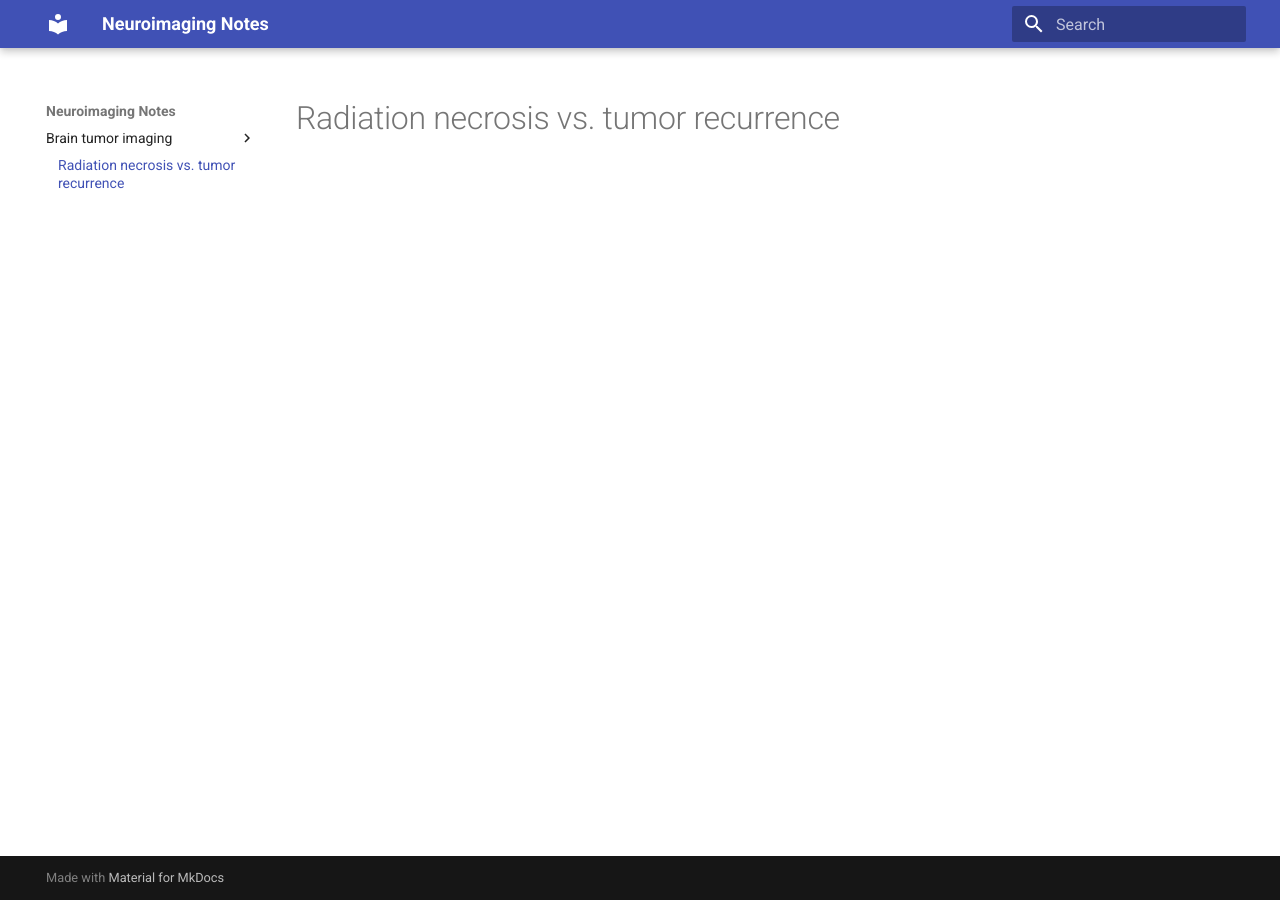
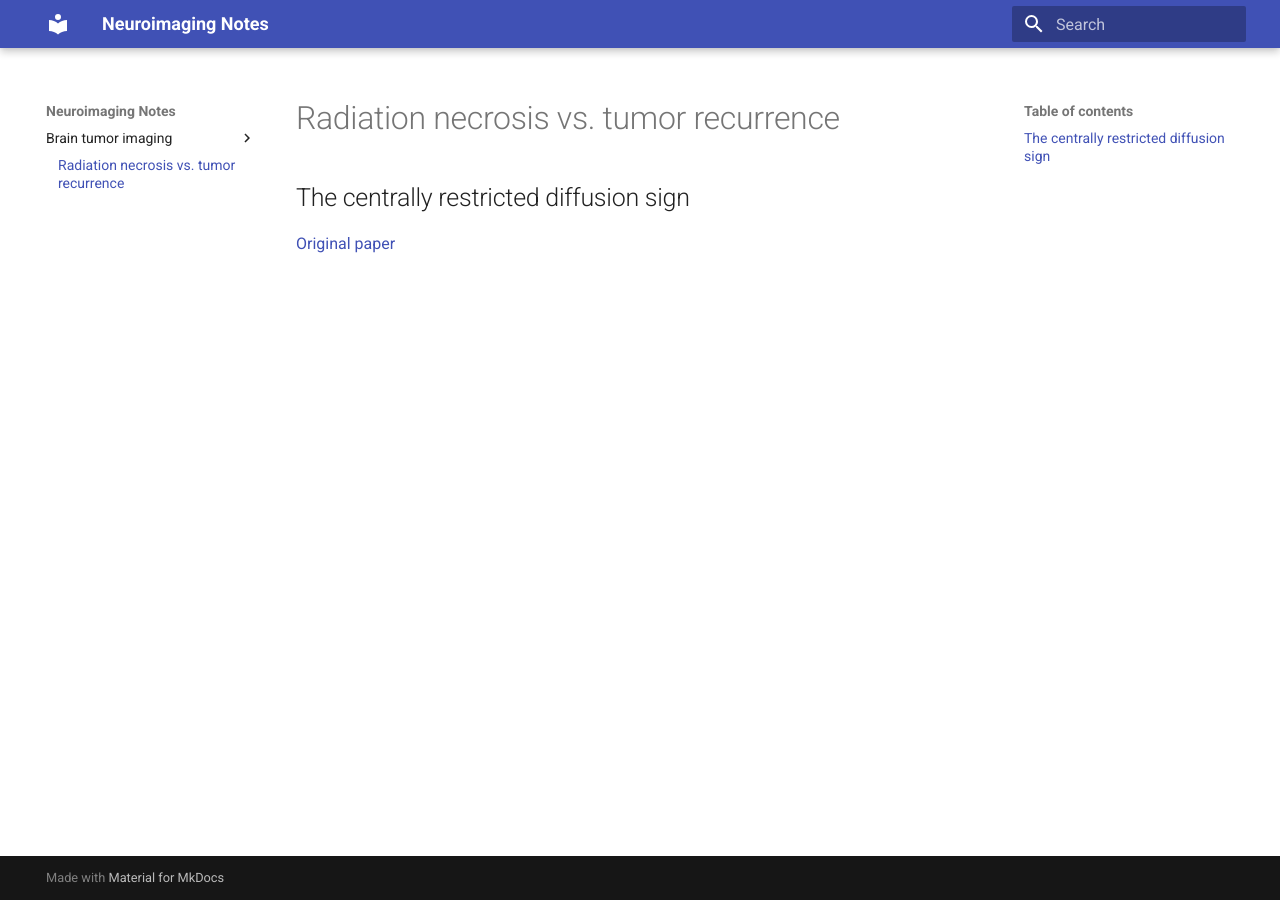
Before and after one commit to landge/neuroimaging, an MkDocs documentation site: the page built from docs/rn_vs_rt.md, in a window 1280 px wide. Built offline with MkDocs 1.6.1 and Material for MkDocs 9.7.7, drawn with Linux system fonts in a browser that asks for light colours.

```diff
--- a/docs/rn_vs_rt.md
+++ b/docs/rn_vs_rt.md
@@ -1 +1,3 @@
 # Radiation necrosis vs. tumor recurrence
+## The centrally restricted diffusion sign
+[Original paper](https://app.readcube.com/)
```
